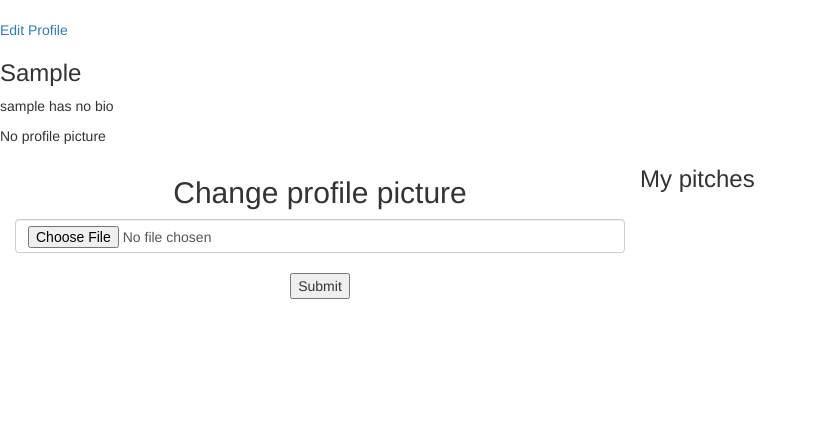
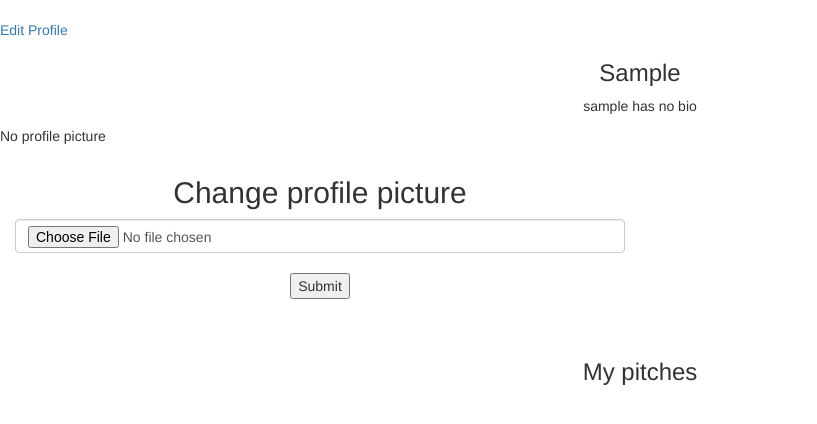
Before and after one commit to FrancisFlow/Flask_Pitch_App, a Flask app: a page that uses app/templates/profile/profile.html in a window 1280 px wide. Shown: the part 78-502 px from the top of the page, without its empty margins (0-817 px from the left). Run offline with Flask 2, Linux system fonts and the light colour scheme; the visitor is signed in with stand-in values (Sample User, id 1); data comes from the database, SQL or seed files in the repository; data that the repository does not hold is empty; some libraries are stand-ins or nearby versions.

Commit message:
Centered profile pic and aligned pitches

```diff
--- a/app/templates/profile/profile.html
+++ b/app/templates/profile/profile.html
@@ -3,10 +3,12 @@
 {% block content %}
 
 {%if user==current_user%}
+<div>
 <a href="{{url_for('main.update_profile', uname=user.username)}}">Edit Profile</a>
+</div>
 {% endif %}
 
-<div style="text-align:left;"" >
+<div style="text-align:center;"" >
 <h3> {{user.username | capitalize}} </h3>
 
 {% if user.bio %}
@@ -20,14 +22,14 @@
 <!-- Display profile photo -->
 {% if user.profile_pic_path %}
 
-<div class="col-md-6">
+<div class="col-md-6" style="text-align:center;">
     <img src="{{url_for('static', filename=user.profile_pic_path)}}" alt="Profile photo" style="max-height:300px; max-width:300px; border-radius: 50%;">
     {% else %}
     <p>No profile picture</p>
     {% endif %}
 </div>
-<div  class="col-md-6" style="text-align:center;">
 {% if user==current_user %}
+<div  class="col-md-6" style="text-align:center; padding-bottom:20px; ">
 <h2 >Change profile picture</h2>
 <form action="{{ url_for('main.update_pic', uname=user.username)}}" method="post" enctype="multipart/form-data">
     <input type="file" name="photo" class="form-control" required>
@@ -36,12 +38,13 @@
 </form>
 </div>
 {% endif %}
-<div>
-<h3>My pitches</h3>
+ <!-- Diplaying user pitches -->
+<div class="col-md-12" style="display: grid;">
+<h3  style="text-align:center; padding-top:20px;" >My pitches</h3>
 {% for pitch in pitches %}
 {% if current_user.username==pitch.posted_by %}
 
-<div class="col-md-6">
+<div class="col-md-6" style="padding-top:10px;">
     <ul style="list-style:None;" >
 <li style="padding-top:8px" > Category: {{pitch.pitch_category}}</li>
 <li>
--- a/manage.py
+++ b/manage.py
@@ -4,7 +4,7 @@ from app.models import User, Comment, Pitch
 from flask_migrate import Migrate, MigrateCommand
 
 
-app= create_app('production')
+app= create_app('development')
 
 manager = Manager(app)
 manager.add_command('server', Server)
```
